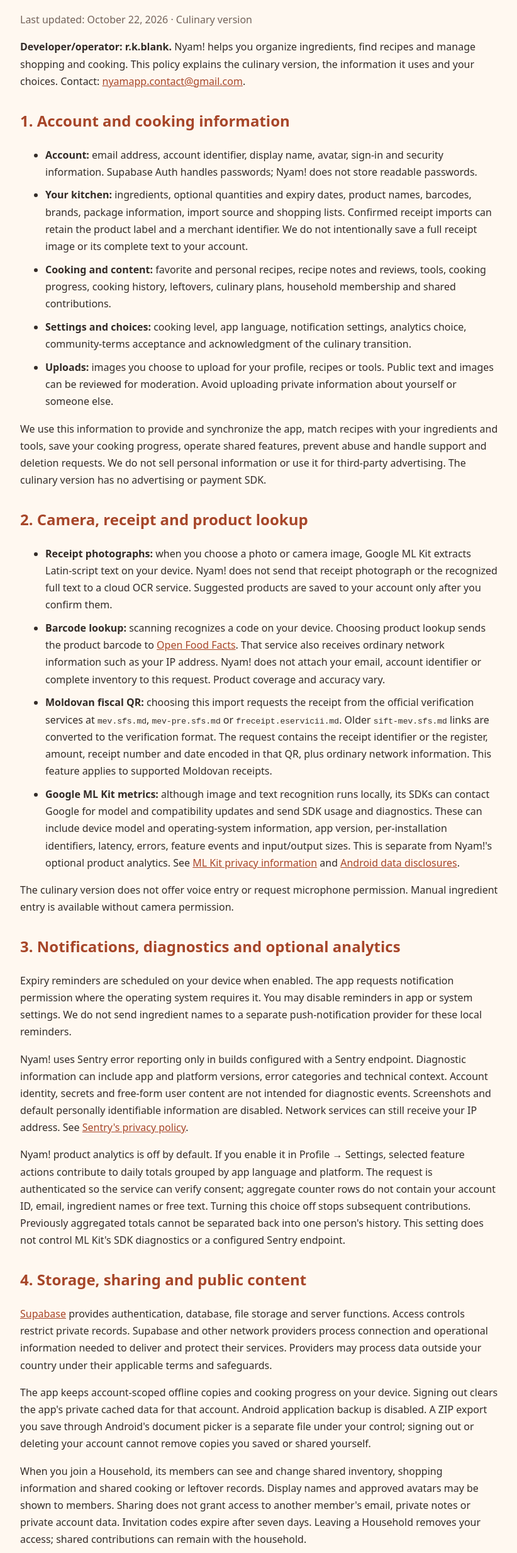
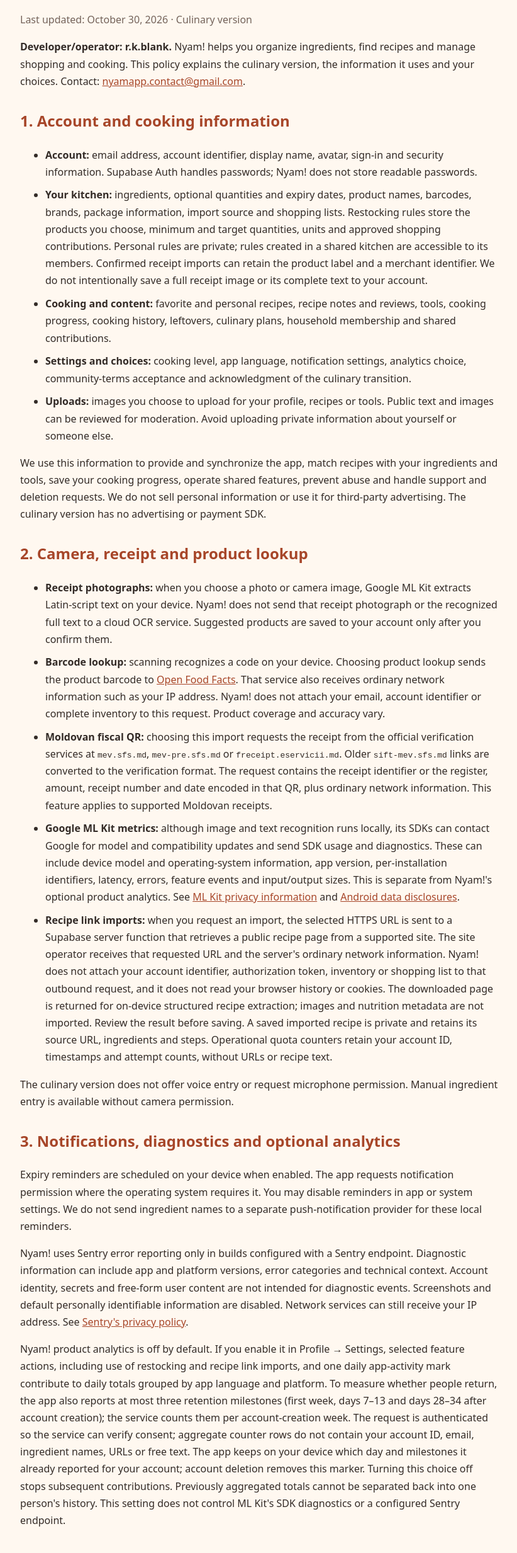
Before and after one commit to r-k-blank/nyamapp-privacy, a plain HTML site: page index.html in a window 1280 px wide. Shown: the part 87-2553 px from the top of the page at 63% size, without its empty margins (228-1050 px from the left). Drawn offline with Linux system fonts and the light colour scheme.

Commit message:
Publish Plus beta policy pages (2026-10-30-culinary-beta-v2)
Discloses restocking rules, private recipe link imports and consented
retention/activity aggregates for the closed-testing pilot.

Co-Authored-By: Claude Opus 5.5 <noreply@anthropic.com>

```diff
--- a/index.html
+++ b/index.html
@@ -3,18 +3,18 @@
 <head>
   <meta charset="utf-8">
   <meta name="viewport" content="width=device-width,initial-scale=1">
-  <meta name="nyam-policy-version" content="2026-10-20-culinary-v1">
+  <meta name="nyam-policy-version" content="2026-10-30-culinary-beta-v2">
   <title>Nyam! Privacy Policy</title>
   <style>body{font-family:system-ui,sans-serif;line-height:1.7;color:#332b27;background:#fff8f0;max-width:760px;margin:auto;padding:24px}h1,h2{color:#a74629}h1{line-height:1.2}h2{margin-top:1.8rem}li{margin:.6rem 0}a{color:#a74629}.date{color:#74635a}.notice{background:white;padding:16px;border:1px solid #ead8cb;border-radius:12px}</style>
 </head>
 <body>
   <h1>Nyam! Privacy Policy</h1>
-  <p class="date">Last updated: October 22, 2026 · Culinary version</p>
+  <p class="date">Last updated: October 30, 2026 · Culinary version</p>
   <p><strong>Developer/operator: r.k.blank.</strong> Nyam! helps you organize ingredients, find recipes and manage shopping and cooking. This policy explains the culinary version, the information it uses and your choices. Contact: <a href="mailto:nyamapp.contact@gmail.com">nyamapp.contact@gmail.com</a>.</p>
   <h2>1. Account and cooking information</h2>
   <ul>
     <li><strong>Account:</strong> email address, account identifier, display name, avatar, sign-in and security information. Supabase Auth handles passwords; Nyam! does not store readable passwords.</li>
-    <li><strong>Your kitchen:</strong> ingredients, optional quantities and expiry dates, product names, barcodes, brands, package information, import source and shopping lists. Confirmed receipt imports can retain the product label and a merchant identifier. We do not intentionally save a full receipt image or its complete text to your account.</li>
+    <li><strong>Your kitchen:</strong> ingredients, optional quantities and expiry dates, product names, barcodes, brands, package information, import source and shopping lists. Restocking rules store the products you choose, minimum and target quantities, units and approved shopping contributions. Personal rules are private; rules created in a shared kitchen are accessible to its members. Confirmed receipt imports can retain the product label and a merchant identifier. We do not intentionally save a full receipt image or its complete text to your account.</li>
     <li><strong>Cooking and content:</strong> favorite and personal recipes, recipe notes and reviews, tools, cooking progress, cooking history, leftovers, culinary plans, household membership and shared contributions.</li>
     <li><strong>Settings and choices:</strong> cooking level, app language, notification settings, analytics choice, community-terms acceptance and acknowledgment of the culinary transition.</li>
     <li><strong>Uploads:</strong> images you choose to upload for your profile, recipes or tools. Public text and images can be reviewed for moderation. Avoid uploading private information about yourself or someone else.</li>
@@ -26,15 +26,17 @@
     <li><strong>Barcode lookup:</strong> scanning recognizes a code on your device. Choosing product lookup sends the product barcode to <a href="https://world.openfoodfacts.org/">Open Food Facts</a>. That service also receives ordinary network information such as your IP address. Nyam! does not attach your email, account identifier or complete inventory to this request. Product coverage and accuracy vary.</li>
     <li><strong>Moldovan fiscal QR:</strong> choosing this import requests the receipt from the official verification services at <code>mev.sfs.md</code>, <code>mev-pre.sfs.md</code> or <code>freceipt.eservicii.md</code>. Older <code>sift-mev.sfs.md</code> links are converted to the verification format. The request contains the receipt identifier or the register, amount, receipt number and date encoded in that QR, plus ordinary network information. This feature applies to supported Moldovan receipts.</li>
     <li><strong>Google ML Kit metrics:</strong> although image and text recognition runs locally, its SDKs can contact Google for model and compatibility updates and send SDK usage and diagnostics. These can include device model and operating-system information, app version, per-installation identifiers, latency, errors, feature events and input/output sizes. This is separate from Nyam!'s optional product analytics. See <a href="https://developers.google.com/ml-kit/terms">ML Kit privacy information</a> and <a href="https://developers.google.com/ml-kit/android-data-disclosure">Android data disclosures</a>.</li>
+    <li><strong>Recipe link imports:</strong> when you request an import, the selected HTTPS URL is sent to a Supabase server function that retrieves a public recipe page from a supported site. The site operator receives that requested URL and the server's ordinary network information. Nyam! does not attach your account identifier, authorization token, inventory or shopping list to that outbound request, and it does not read your browser history or cookies. The downloaded page is returned for on-device structured recipe extraction; images and nutrition metadata are not imported. Review the result before saving. A saved imported recipe is private and retains its source URL, ingredients and steps. Operational quota counters retain your account ID, timestamps and attempt counts, without URLs or recipe text.</li>
   </ul>
   <p>The culinary version does not offer voice entry or request microphone permission. Manual ingredient entry is available without camera permission.</p>
   <h2>3. Notifications, diagnostics and optional analytics</h2>
   <p>Expiry reminders are scheduled on your device when enabled. The app requests notification permission where the operating system requires it. You may disable reminders in app or system settings. We do not send ingredient names to a separate push-notification provider for these local reminders.</p>
   <p>Nyam! uses Sentry error reporting only in builds configured with a Sentry endpoint. Diagnostic information can include app and platform versions, error categories and technical context. Account identity, secrets and free-form user content are not intended for diagnostic events. Screenshots and default personally identifiable information are disabled. Network services can still receive your IP address. See <a href="https://sentry.io/privacy/">Sentry's privacy policy</a>.</p>
-  <p>Nyam! product analytics is off by default. If you enable it in Profile → Settings, selected feature actions contribute to daily totals grouped by app language and platform. The request is authenticated so the service can verify consent; aggregate counter rows do not contain your account ID, email, ingredient names or free text. Turning this choice off stops subsequent contributions. Previously aggregated totals cannot be separated back into one person's history. This setting does not control ML Kit's SDK diagnostics or a configured Sentry endpoint.</p>
+  <p>Nyam! product analytics is off by default. If you enable it in Profile → Settings, selected feature actions, including use of restocking and recipe link imports, and one daily app-activity mark contribute to daily totals grouped by app language and platform. To measure whether people return, the app also reports at most three retention milestones (first week, days 7–13 and days 28–34 after account creation); the service counts them per account-creation week. The request is authenticated so the service can verify consent; aggregate counter rows do not contain your account ID, email, ingredient names, URLs or free text. The app keeps on your device which day and milestones it already reported for your account; account deletion removes this marker. Turning this choice off stops subsequent contributions. Previously aggregated totals cannot be separated back into one person's history. This setting does not control ML Kit's SDK diagnostics or a configured Sentry endpoint.</p>
   <h2>4. Storage, sharing and public content</h2>
   <p><a href="https://supabase.com/privacy">Supabase</a> provides authentication, database, file storage and server functions. Access controls restrict private records. Supabase and other network providers process connection and operational information needed to deliver and protect their services. Providers may process data outside your country under their applicable terms and safeguards.</p>
   <p>The app keeps account-scoped offline copies and cooking progress on your device. Signing out clears the app's private cached data for that account. Android application backup is disabled. A ZIP export you save through Android's document picker is a separate file under your control; signing out or deleting your account cannot remove copies you saved or shared yourself.</p>
+  <p>Restocking rules have a separate JSON export in the Restock essentials screen and are not yet included in the account ZIP. Imported recipes remain available for manual editing, cooking and export. The validation beta does not create a paid subscription. Copies of rule exports that you copy or save outside the app remain under your control.</p>
   <p>When you join a Household, its members can see and change shared inventory, shopping information and shared cooking or leftover records. Display names and approved avatars may be shown to members. Sharing does not grant access to another member's email, private notes or private account data. Invitation codes expire after seven days. Leaving a Household removes your access; shared contributions can remain with the household.</p>
   <p>Public recipes, reviews, display names and approved avatars may be visible to other users. Some approved image URLs may be accessible to anyone who has the link. Do not treat a profile or recipe image as confidential. Users may report content and block other users. Administrators review pending content and reports under the <a href="community-guidelines.html">Community Guidelines</a>.</p>
   <h2>5. Retired nutrition features and older records</h2>
```
Also changed, not shown: community-guidelines.html (+2 -2 lines), delete-account.html (+2 -2 lines).
